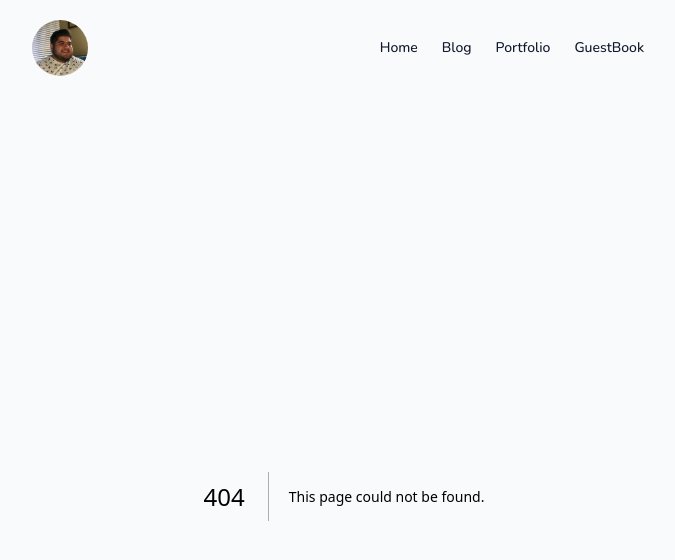
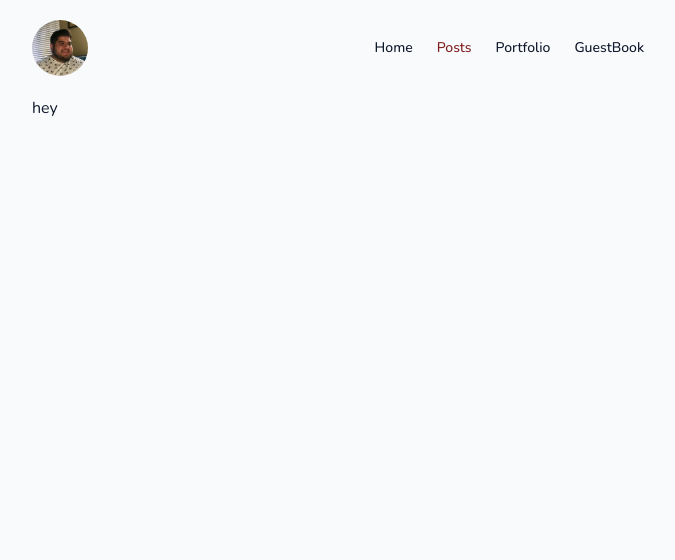
Before and after one commit to VicAv99/personal, a Next.js app: page /posts in a window 1280 px wide. Before the commit this address had no page. Shown: the top 560 px of the page, without its empty margins (296-971 px from the left). Built offline with nearby package versions, Linux system fonts and the light colour scheme.

Commit message:
misc changes

```diff
--- a/app/layout.tsx
+++ b/app/layout.tsx
@@ -2,7 +2,7 @@ import { PropsWithChildren } from "react";
 import "./globals.css";
 import { Nunito } from "next/font/google";
 import { cn } from "~/lib/cn";
-import Toolbar from "~/components/toolbar";
+import { Toolbar } from "~/components/toolbar";
 
 const inter = Nunito({ subsets: ["latin"] });
 
--- a/app/page.tsx
+++ b/app/page.tsx
@@ -1,5 +1,4 @@
 import { HomeSection } from "~/components/sections/home";
-import Toolbar from "~/components/toolbar";
 import { allPosts, Post } from "contentlayer/generated";
 import Link from "next/link";
 import { compareDesc, format, parseISO } from "date-fns";
--- /dev/null
+++ b/app/posts/page.tsx
@@ -0,0 +1,5 @@
+interface PageProps {}
+
+export default function Page(props: PageProps) {
+  return <div>hey</div>;
+}
--- a/components/nav-link.tsx
+++ b/components/nav-link.tsx
@@ -11,8 +11,8 @@ type NavLinkProps = PropsWithChildren<
 >;
 
 export const NavLink = ({ children, buttonProps, ...props }: NavLinkProps) => {
-  const segment = useSelectedLayoutSegment() ?? "/";
-  const active = props.href === `${segment}`;
+  const segment = useSelectedLayoutSegment();
+  const active = props.href === `/${segment}`;
 
   return (
     <Button asChild variant="link" size="sm" {...buttonProps}>
--- a/components/sections/blog/blog-info.tsx
+++ b/components/sections/blog/blog-info.tsx
@@ -10,7 +10,7 @@ export function BlogInfo({ post }: BlogInfoProps) {
   return (
     <div>
       <NavLink
-        href="/blog"
+        href="/posts"
         buttonProps={{ className: "p-0 mb-3 text-cyan-500" }}
       >
         <Icon className="w-4" name="ArrowLeft" />
--- a/components/toolbar.tsx
+++ b/components/toolbar.tsx
@@ -1,7 +1,7 @@
 import { NavLink } from "./nav-link";
 import Image from "next/image";
 
-export default function Toolbar() {
+export function Toolbar() {
   return (
     <div className="my-5">
       <nav className="flex flex-col sm:flex-row sm:items-center sm:justify-between">
@@ -16,7 +16,7 @@ export default function Toolbar() {
         </div>
         <div>
           <NavLink href="/">Home</NavLink>
-          <NavLink href="/blog">Blog</NavLink>
+          <NavLink href="/posts">Posts</NavLink>
           <NavLink buttonProps={{ disabled: true }} href="/portfolio">
             Portfolio
           </NavLink>
```
Also changed, not shown: app/posts/[slug]/page.tsx (renamed from app/blog/[slug]/page.tsx).
